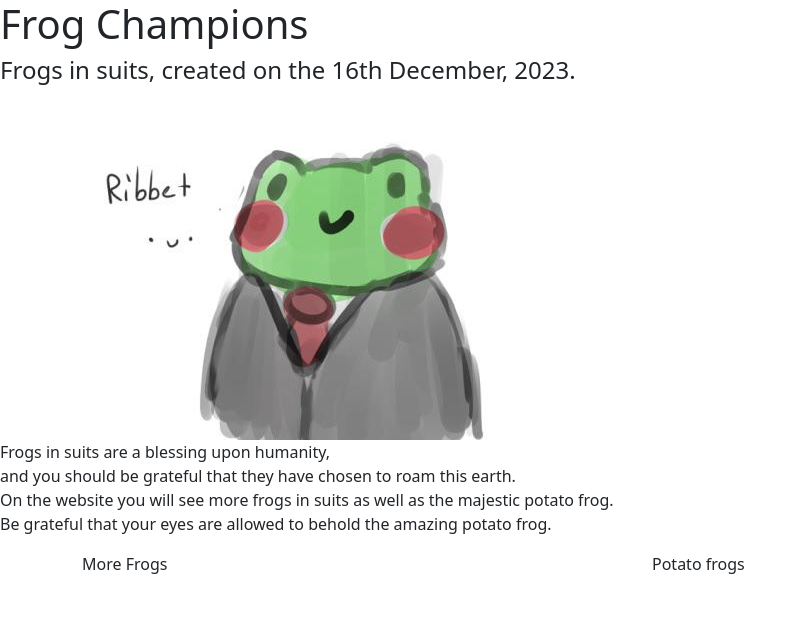
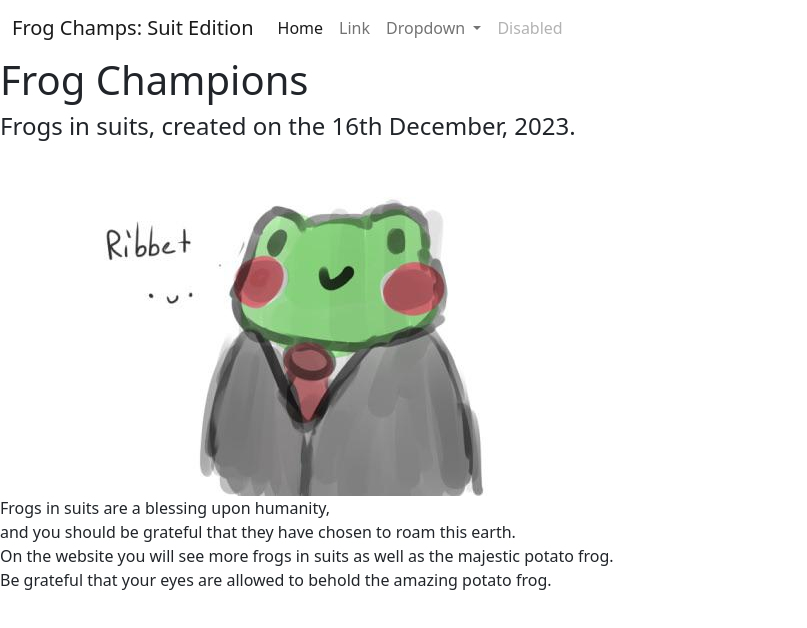
Before and after one commit to SmxkeT/Codebase, a plain HTML site: page www/index.html in a window 1280 px wide. Shown: the whole page, without its empty margins (0-807 px from the left). Drawn offline with nearby package versions, Linux system fonts and the light colour scheme.

Commit message:
added navbar

```diff
--- a/www/index.html
+++ b/www/index.html
@@ -5,34 +5,59 @@
     <meta name="viewport" content="width=device-width, initial-scale=1.0">
     <title>Frog Champs</title>
     <link href="https://cdn.jsdelivr.net/npm/bootstrap@5.2.3/dist/css/bootstrap.min.css" rel="stylesheet" integrity="sha384-rbsA2VBKQhggwzxH7pPCaAqO46MgnOM80zW1RWuH61DGLwZJEdK2Kadq2F9CUG65" crossorigin="anonymous">
-</head>
+  </head>
+
 
 <!-- <body> Main body -->
-    <script src="https://cdn.jsdelivr.net/npm/bootstrap@5.2.3/dist/js/bootstrap.bundle.min.js" integrity="sha384-kenU1KFdBIe4zVF0s0G1M5b4hcpxyD9F7jL+jjXkk+Q2h455rYXK/7HAuoJl+0I4" crossorigin="anonymous"></script>
+<body>
+  <script src="https://cdn.jsdelivr.net/npm/bootstrap@5.2.3/dist/js/bootstrap.bundle.min.js" integrity="sha384-kenU1KFdBIe4zVF0s0G1M5b4hcpxyD9F7jL+jjXkk+Q2h455rYXK/7HAuoJl+0I4" crossorigin="anonymous"></script>
     <script src="https://cdn.jsdelivr.net/npm/@popperjs/core@2.11.6/dist/umd/popper.min.js" integrity="sha384-oBqDVmMz9ATKxIep9tiCxS/Z9fNfEXiDAYTujMAeBAsjFuCZSmKbSSUnQlmh/jp3" crossorigin="anonymous"></script>
 
-    <!-- Heading -->
-  <h1>Frog Champions</h1>
+
+    <!-- Navbar -->
+<nav class="navbar navbar-expand-lg bg-lightgreen">
+<div class="container-fluid">
+<a class="navbar-brand" href="#">Frog Champs: Suit Edition</a>
+<button class="navbar-toggler" type="button" data-bs-toggle="collapse" data-bs-target="#navbarSupportedContent" aria-controls="navbarSupportedContent" aria-expanded="false" aria-label="Toggle navigation">
+  <span class="navbar-toggler-icon"></span>
+</button>
+<div class="collapse navbar-collapse" id="navbarSupportedContent">
+  <ul class="navbar-nav me-auto mb-2 mb-lg-0">
+    <li class="nav-item">
+      <a class="nav-link active" aria-current="page" href="#">Home</a>
+    </li>
+    <li class="nav-item">
+      <a class="nav-link" href="#">Link</a>
+    </li>
+    <li class="nav-item dropdown">
+      <a class="nav-link dropdown-toggle" href="#" role="button" data-bs-toggle="dropdown" aria-expanded="false">
+        Dropdown
+      </a>
+      <ul class="dropdown-menu">
+        <li><a class="dropdown-item" href="#">Potato frogs</a></li>
+        <li><a class="dropdown-item" href="#">More suited frogs</a></li>
+        <li><hr class="dropdown-divider"></li>
+        <li><a class="dropdown-item" href="#">About</a></li>
+      </ul>
+    </li>
+    <li class="nav-item">
+      <a class="nav-link disabled">Disabled</a>
+    </li>
+  </ul>
+</div>
+</nav>
+
+<!-- Heading -->
+<h1>Frog Champions</h1>
   <h4>Frogs in suits, created on the 16th December, 2023.</h4>
 
-  <!-- Image for front webpage. -->
+
+    <!-- Image for front webpage. -->
   <div class="img-with-text">
     <img src="Froggy.jpg" alt="sometext"/>
     <p>Frogs in suits are a blessing upon humanity, <br>and you should be grateful that they have chosen to roam this earth.<br> On the website you will see more frogs
       in  suits as well as the majestic potato frog.<br> Be grateful that your eyes are allowed to behold the amazing potato frog.
     </p>
   </div>
-
-  <div class="container">
-    <div class="row">
-      <div class="col-md-6">
-        More Frogs
-      </div>
-      <div class="col-md-6">
-        Potato frogs
-      </div>
-    </div>
-  </div>
-
 </body>
 </html>
```
